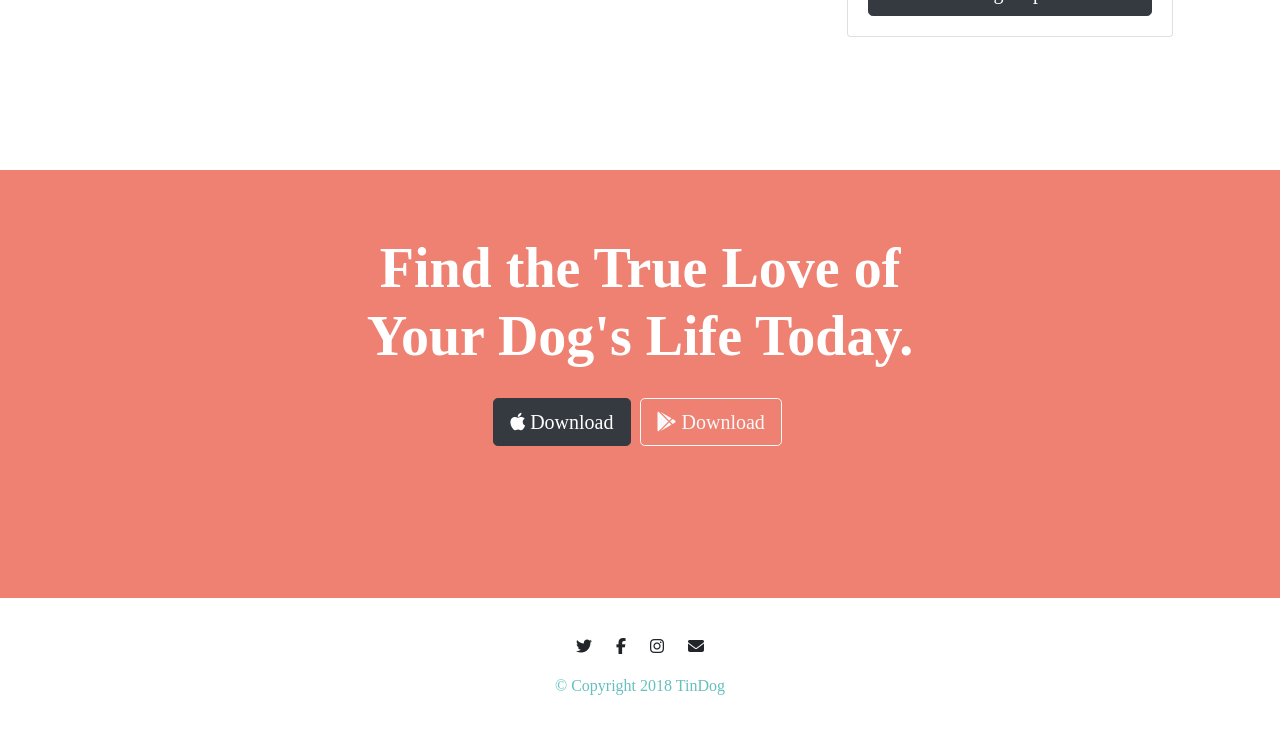
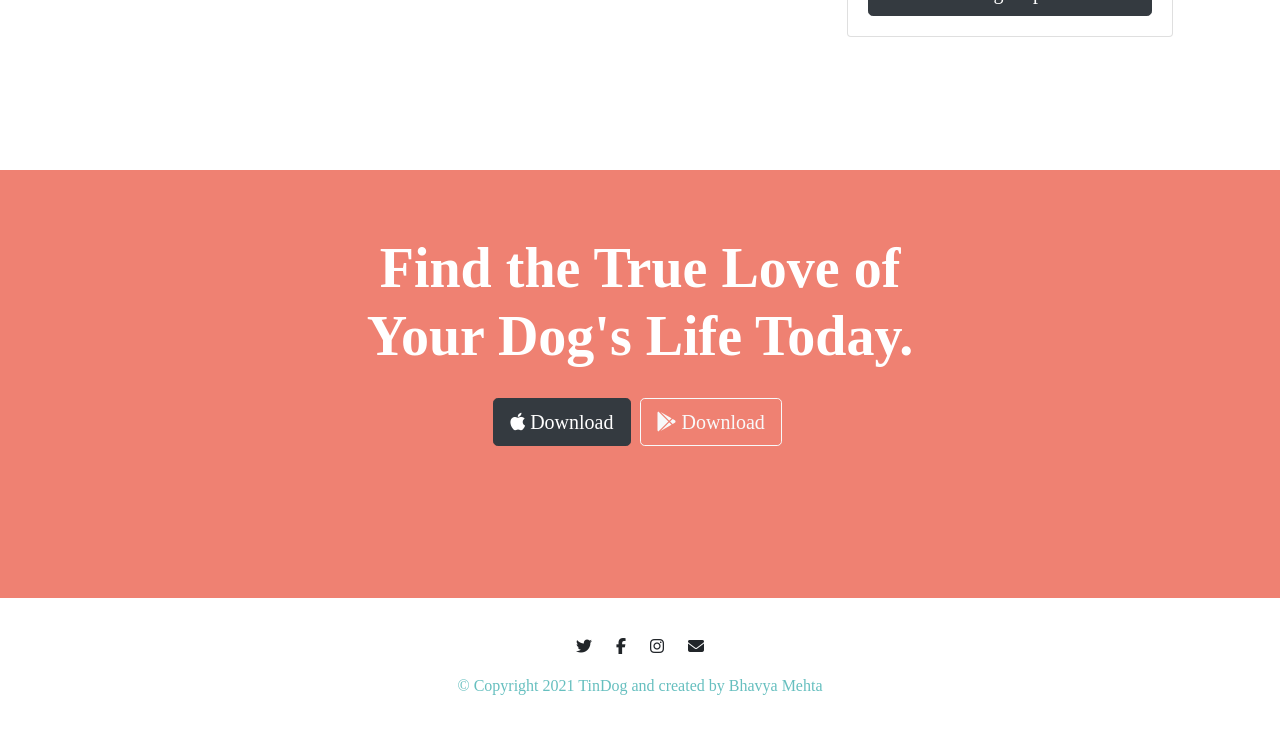
Before and after one commit to bhavya267/tin, a plain HTML site: page TinDog-Start-master/TinDog-Start-master/index.html in a window 1280 px wide. Shown: the part 2182-2916 px from the top of the page. Drawn offline with nearby package versions, Linux system fonts and the light colour scheme.

Commit message:
Update index.html

```diff
--- a/TinDog-Start-master/TinDog-Start-master/index.html
+++ b/TinDog-Start-master/TinDog-Start-master/index.html
@@ -208,7 +208,7 @@
     <i class="fab fa-facebook-f  footer-icon"></i>
     <i class="fab fa-instagram footer-icon"></i>
     <i class="fas fa-envelope footer-icon"></i>
-    <p>© Copyright 2018 TinDog</p>
+    <p>© Copyright 2021 TinDog and created by Bhavya Mehta</p>
 
   </footer>
 
```
